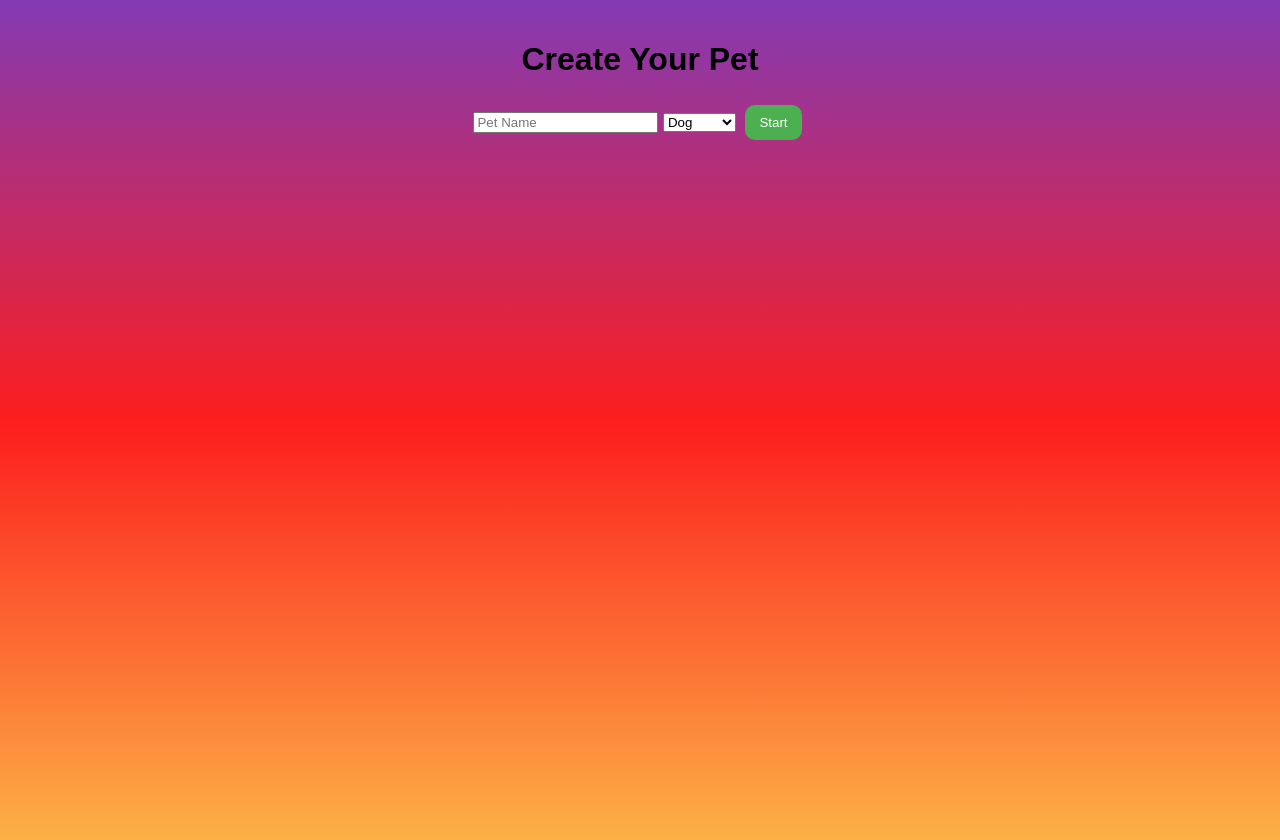
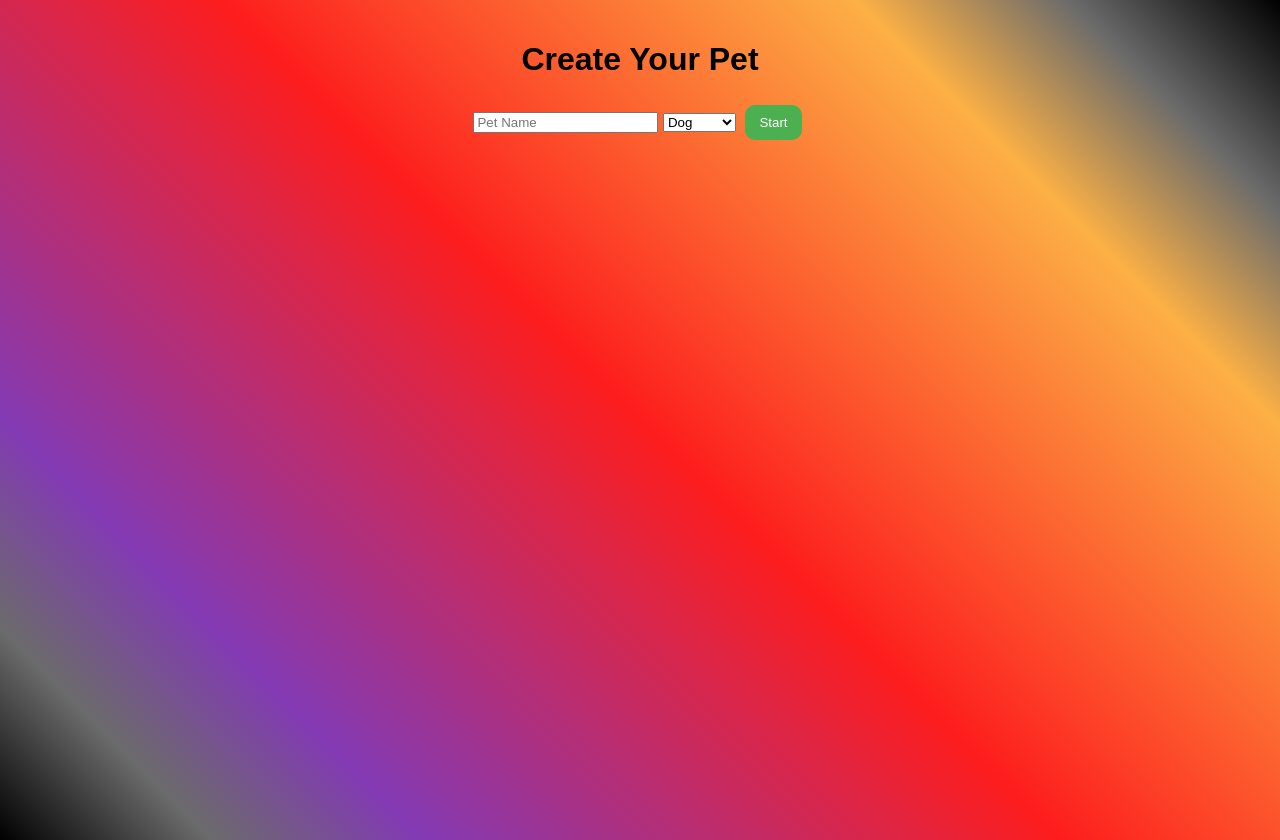
Before and after one commit to Garrett-Johnson11/PawPulse, a Flask app: page / in a window 1280 px wide. Run offline with Flask 3, Linux system fonts and the light colour scheme.

Commit message:
Enhance background gradient in style.css

```diff
--- a/FBLA_State_Comp/pet_app/static/css/style.css
+++ b/FBLA_State_Comp/pet_app/static/css/style.css
@@ -1,7 +1,7 @@
 body {
     margin: 0;
     font-family: Arial, sans-serif;
-    background: linear-gradient(#833AB4 0%, #FD1D1D 50%, #FCB045 100%);
+    background: linear-gradient(45deg, #000000 0%, #6B6B6B 10%, #833AB4 20%, #FD1D1D 50%, #FCB045 80%, #6B6B6B 90%, #000000 100%);
     min-height: 100vh;
     display: flex;
     flex-direction: column;
```
